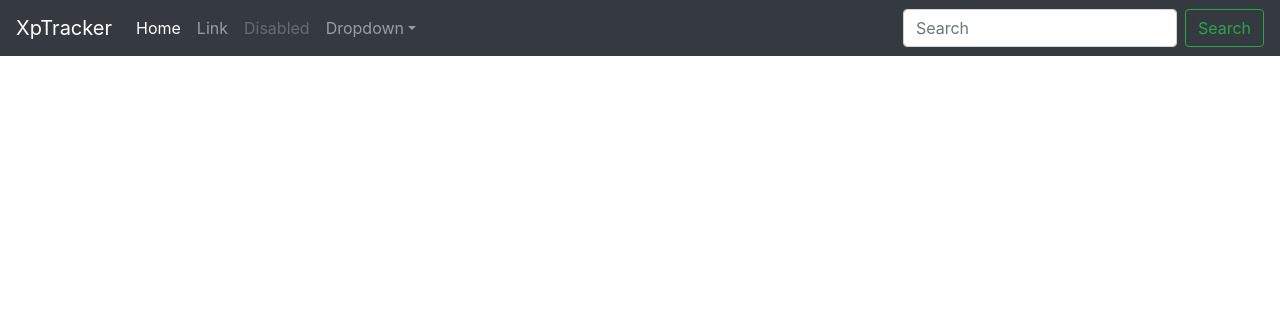
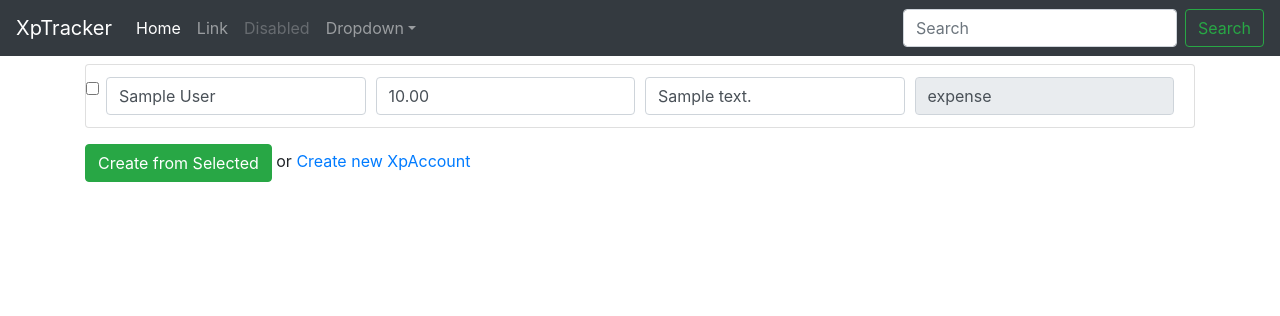
Before and after one commit to Django-Lessons/xptracker, a Django app: template core/templates/core/start.html in a window 1280 px wide. Shown: the top 316 px of the page. Run offline with Django 3.2, Linux system fonts and the light colour scheme; the template is opened without the code that fills it: values that come from a table or form of the project are taken from there, others are empty; tables that the repository leaves empty hold one stand-in row (values such as "Sample post"); some libraries are stand-ins or nearby versions.

Commit message:
start.html template

```diff
--- a/core/models.py
+++ b/core/models.py
@@ -7,37 +7,37 @@ INCOME = 'income'
 
 common_accounts = [
     {
-        'title': "Bank Account",
+        'name': "Bank Account",
         'description': "Your bank account",
         'acc_type': ASSET,
         'amount': 1000
     },
     {
-        'title': "Income Account",
+        'name': "Income Account",
         'description': "Account for your income like salary, consulting.",
         'acc_type': INCOME,
         'amount': 0
     },
     {
-        'title': "Groceries",
+        'name': "Groceries",
         'description': "All groceries expenses go here",
         'acc_type': EXPENSE,
         'amount': 0
     },
     {
-        'title': "Rent",
+        'name': "Rent",
         'description': "Monthly Rent",
         'acc_type': EXPENSE,
         'amount': 0
     },
     {
-        'title': "Insurances",
+        'name': "Insurances",
         'description': "All kind of insurances",
         'acc_type': EXPENSE,
         'amount': 0
     },
     {
-        'title': "Utility Bills",
+        'name': "Utility Bills",
         'description': "Like electricity bills, tv, internet",
         'acc_type': EXPENSE,
         'amount': 0
--- a/core/templates/core/start.html
+++ b/core/templates/core/start.html
@@ -1,7 +1,33 @@
 {% extends 'core/base.html' %}
 
 {% block central_content %}
-    <div class="starter-template">
-      <h1>Create Initial Accounts</h1>
-    </div>
+    <div class="xp-accounts">
+        <h1>Create accounts from templates</h1>
+
+        <form action="{% url 'start' %}" method="POST">
+            {% csrf_token %}
+            <ul class="list-group my-3">
+                {% for account in xpaccounts %}
+                    <li class="list-group-item">
+                        <input class="form-check-input" name="selected" type="checkbox" value="" id="
+                        defaultCheck1">
+                        <div class="form-row">
+                            <div class="col">
+                                <input class="form-control" name="name" value="{{ account.name }}" />
+                            </div>
+                            <div class="col">
+                                <input class="form-control" name="title" value="{{ account.amount }}" />
+                            </div>
+                            <div class="col">
+                                <input class="form-control" name="description" value="{{ account.description }}" />
+                            </div>
+                            <div class="col">
+                                <input disabled class="form-control" name="acc_type" value="{{account.acc_type}}">
+                            </div>
+                        </div>
+                    </li>
+                {% endfor %}
+            </ul>
+             <button type="submit" class="btn btn-success">Create from Selected</button> or <a href="#">Create new XpAccount</a>
+        </form>
 {% endblock central_content %}
--- a/xptracker/settings/base.py
+++ b/xptracker/settings/base.py
@@ -32,6 +32,7 @@ INSTALLED_APPS = [
     'allauth',
     'allauth.account',
     'allauth.socialaccount',
+    'django_extensions'
 ]
 
 MIDDLEWARE = [
```
